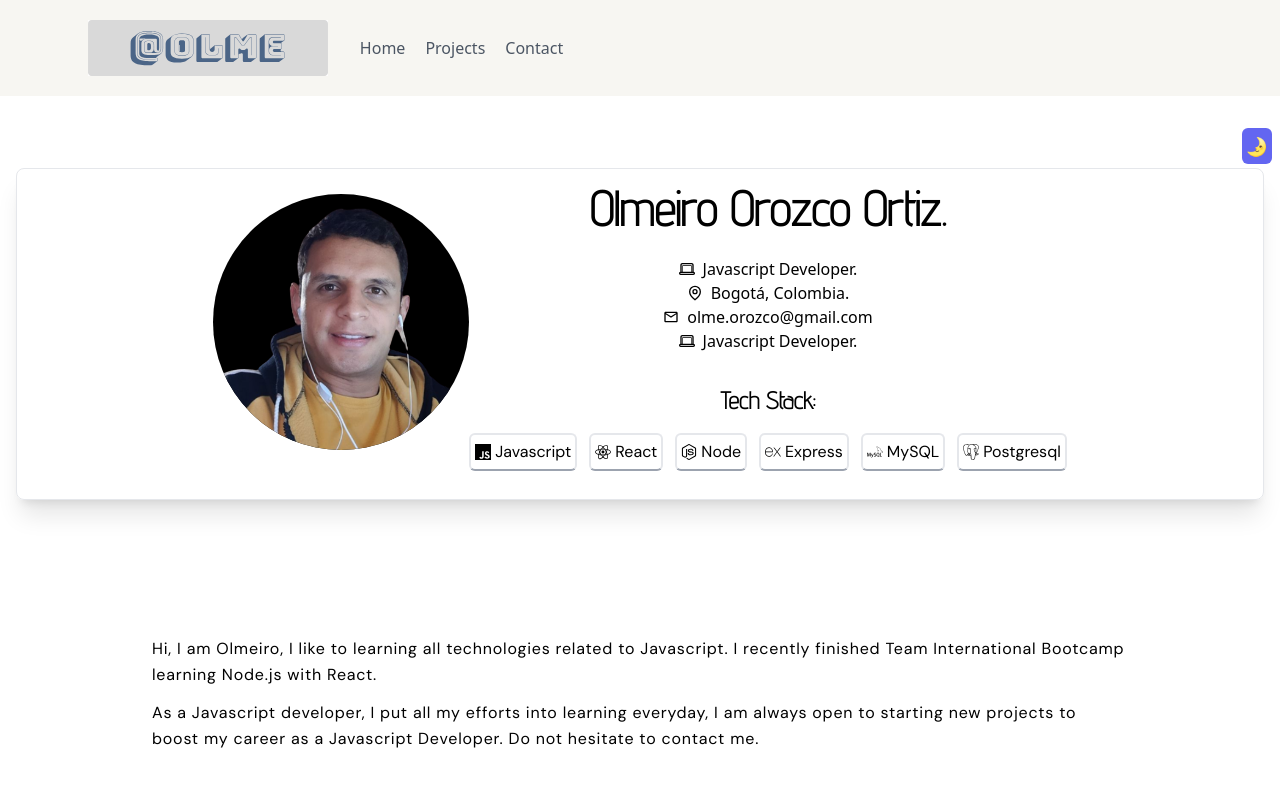
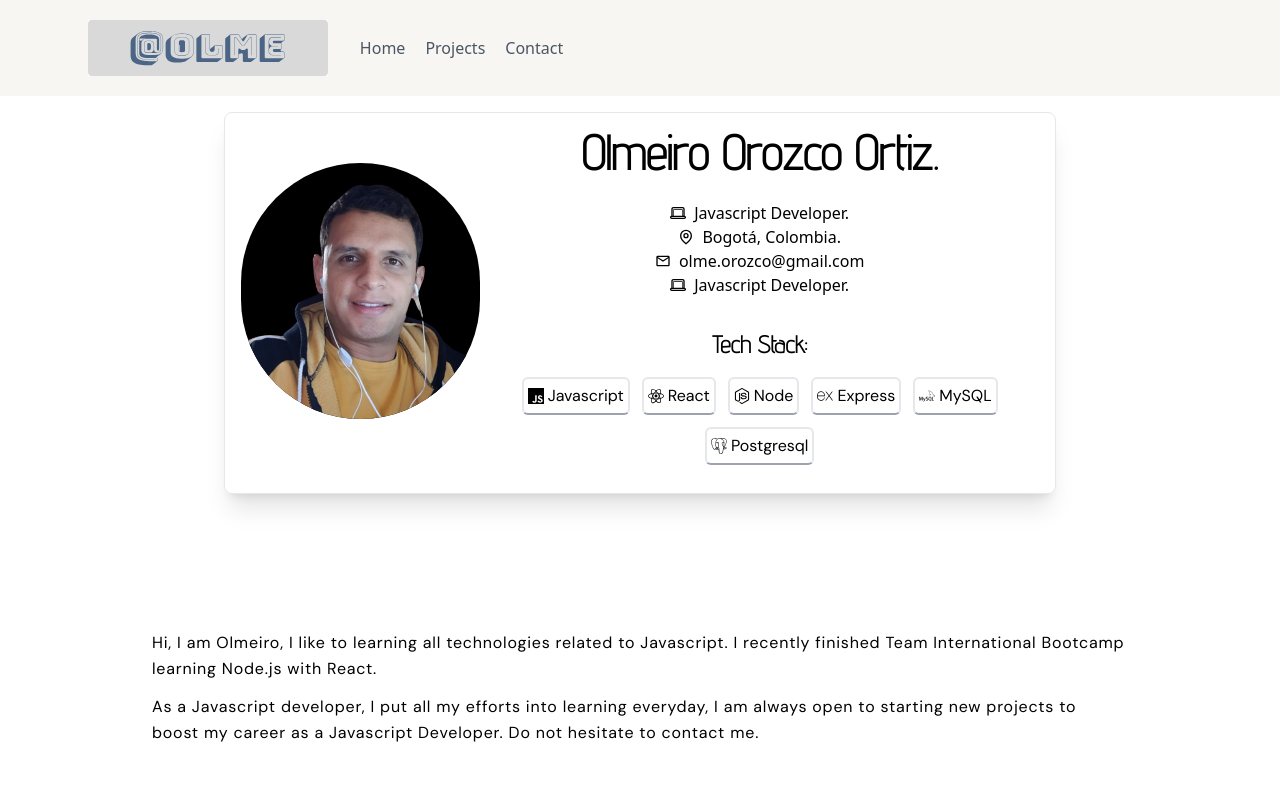
Before and after one commit to olmeiro/olmeiro.io, a React (Vite) app: page / in a window 1280 px wide. Shown: the top 800 px of the page. Built offline with nearby package versions, Linux system fonts and the light colour scheme; no server answers.

Commit message:
fix: ajuste medidas componentes

```diff
--- a/src/contact/pages/Contact.jsx
+++ b/src/contact/pages/Contact.jsx
@@ -53,7 +53,7 @@ export const Contact = () => {
 
   return (
     <Layout>
-      <div>
+      <div className='mb-4 p-4'>
         <article className="flex flex-col items-center p-4 justify-center">
           <h2 className="font-advent font-semibold text-4xl text-left">
             Let&apos;s work together
--- a/src/home/pages/Home.jsx
+++ b/src/home/pages/Home.jsx
@@ -16,8 +16,8 @@ import profileImg from '../assets/profile-photo.png'
 export const Home = () => {
   return (
     <Layout>
-      <section className="mt-14">
-        <section className="w-full flex flex-col justify-center items-center md:flex-row md:p-4 border border-solid divide-black  outline-2 rounded-lg shadow-xl mb-6">
+      <section className="p-4">
+        <section className="w-full lg:w-2/3 lg:mx-auto flex flex-col justify-center items-center md:flex-row md:p-4 border border-solid divide-black  outline-2 rounded-lg shadow-xl mb-6">
           <div className="">
             <img
               src={profileImg}
--- a/src/layout/Layout.jsx
+++ b/src/layout/Layout.jsx
@@ -7,7 +7,7 @@ export const Layout = ({ children }) => {
   return (
     <div className='w-full h-screen dark:bg-gleaming-fate'>
       <NavBar />
-      <main className='container mx-auto p-4 min-h-screen dark:bg-gleaming-fate'>
+      <main className=''>
         {children}
       </main>
       <Footer />
--- a/src/layout/components/NavBar.jsx
+++ b/src/layout/components/NavBar.jsx
@@ -55,9 +55,9 @@ export const NavBar = () => {
                 Contact
                 </Link>
             </div>
-            <div className='flex items-center'>
+            {/* <div className='flex items-center'>
               <Dark />
-            </div>
+            </div> */}
 
             {/* mobile button goes here */}
             <div className="md:hidden flex items-center">
```
